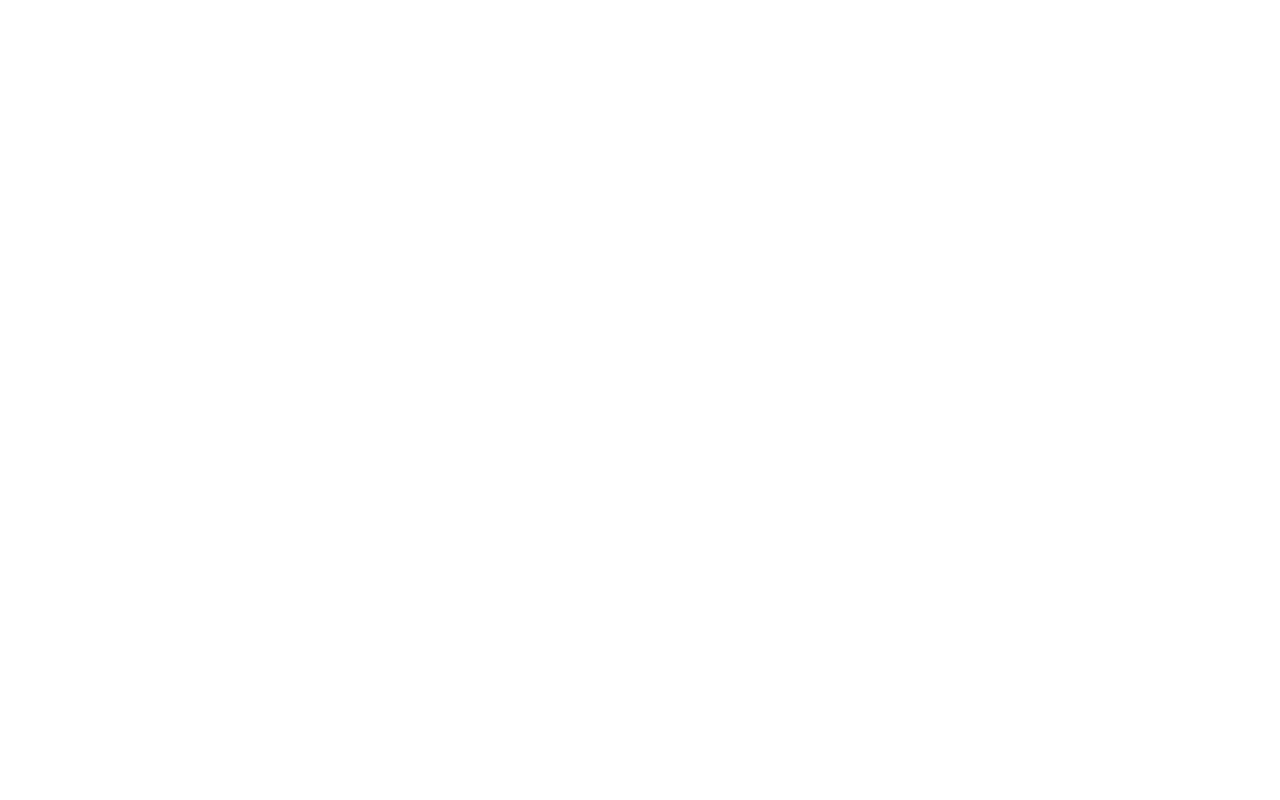
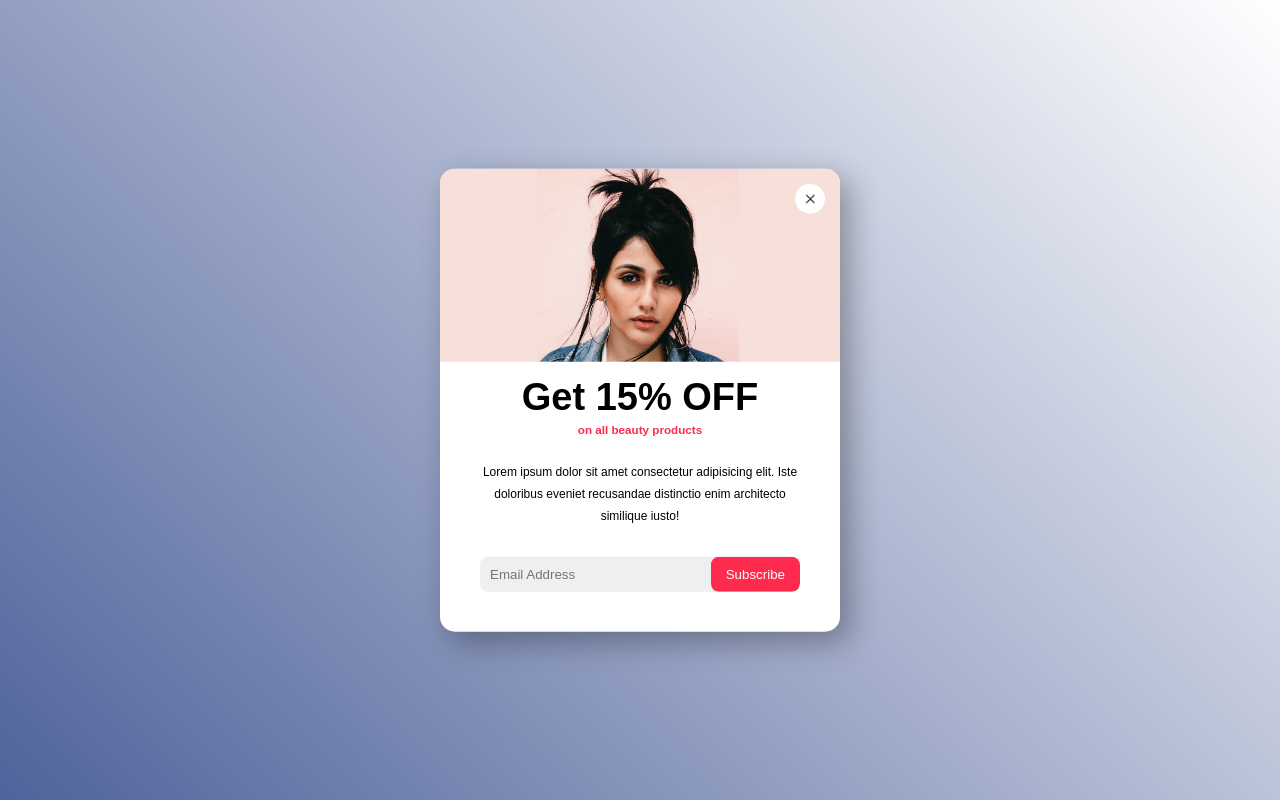
Before and after one commit to MrIronT/Pop-Up-Box, a plain HTML site: page index.html in a window 1280 px wide. Drawn offline with Linux system fonts and the light colour scheme.

Commit message:
Final Commit

```diff
--- a/index.html
+++ b/index.html
@@ -4,6 +4,7 @@
 <!--[if IE 8]>         <html class="no-js lt-ie9"> <![endif]-->
 <!--[if gt IE 8]>      <html class="no-js"> <![endif]-->
 <html>
+
 <head>
     <meta charset="utf-8">
     <meta http-equiv="X-UA-Compatible" content="IE=edge">
@@ -12,9 +13,26 @@
     <meta name="viewport" content="width=device-width, initial-scale=1">
     <link rel="stylesheet" href="style.css">
 </head>
+
 <body>
 
+    <div class="container">
 
-        <script src="" async defer></script>
+    </div>
+    <div id="modelBox">
+        <img src="images/banner.png" alt="">
+        <div class="offer-text">
+            <h2>Get 15% OFF</h2>
+            <small>on all beauty products</small>
+            <p>Lorem ipsum dolor sit amet consectetur adipisicing elit. Iste doloribus eveniet recusandae distinctio enim architecto similique iusto!</p>
+            <form action="">
+                <input type="email" placeholder="Email Address">
+                <button type="submit">Subscribe</button>
+            </form>
+        </div>
+        <button id="close"><img src="images/close.png"></button>
+    </div>
+<script src="script.js" async defer></script>
 </body>
+
 </html>
--- /dev/null
+++ b/script.js
@@ -0,0 +1,9 @@
+modelBox = document.getElementById("modelBox");
+document.onmouseleave = function(){
+    modelBox.classList.remove('hidden');
+}
+
+const close = document.getElementById("close")
+close.onclick = function(){
+    modelBox.classList.add('hidden');
+}
--- a/style.css
+++ b/style.css
@@ -0,0 +1,105 @@
+* {
+    margin: 0;
+    padding: 0;
+    box-sizing: border-box;
+    font-family: "Poppins", sans-serif;
+}
+
+.container{
+    display: block;
+    width: 100%;
+    height: 100vh;
+    background-image:linear-gradient(45deg, #4f639b, #fff);
+
+}
+
+#modelBox {
+    position: fixed;
+    width: 80%;
+    max-width: 400px;
+    top: 50%;
+    left: 50%;
+    transform: translate(-50%,-50%);
+    background: #fff;
+    border-radius: 15px;
+    overflow: hidden;
+    text-align: center;
+    box-shadow: 10px 10px 30px 1px rgba(0, 0, 0, 0.3);
+    opacity: 1; /* Start with full opacity */
+    visibility: visible; /* Make it visible */
+    transition: opacity 0.5s, visibility 0.5s; /* Apply transition to opacity and visibility */
+}
+
+#modelBox.hidden {
+    opacity: 0;
+    visibility: hidden;
+}
+
+.offer-text{
+    padding: 20px 40px 40px 40px;
+    font-size: 14px;
+    line-height: 22px;
+}
+
+.offer-text h2{
+    font-size: 38px;
+    font-weight: 600;
+    margin-bottom: 10px;
+}
+
+.offer-text small{
+    display: inline-block;
+    color: #ff2b4e;
+    font-weight: 600;
+    margin-bottom: 20px;
+}
+
+.offer-text form{
+    margin-top: 30px;
+    display: flex;
+    background: #efefef;
+    height: 35px;
+    border-radius: 8px;
+    overflow: hidden;
+}
+
+form input{
+    flex: 1;
+    outline: 0;
+    border: 0;
+    background: transparent;
+    padding: 12px 10px;
+}
+
+form button {
+    outline: 0;
+    border: 0;
+    background-color: #ff2b4e;
+    color: #fff;
+    cursor: pointer;
+    padding:0 15px;
+    border-radius: 8px;
+}
+
+#modelBox p{
+    font-size: 12px;
+}
+
+#modelBox img{
+    width: 100%;
+}
+
+button#close{
+    position: absolute;
+    border: none;
+    border-radius: 50%;
+    background-color: transparent;
+    width: 30px;
+    height: 30px;
+    top: 15px;
+    right: 15px;
+    cursor: pointer;
+}
+button#close:hover{
+    box-shadow: 3px 3px 10px 1px rgba(0, 0, 0, 0.1);
+}
```
Also changed, not shown: images/banner.png (added), images/close.png (added). Lines whose indentation alone changed are shown as unchanged.
